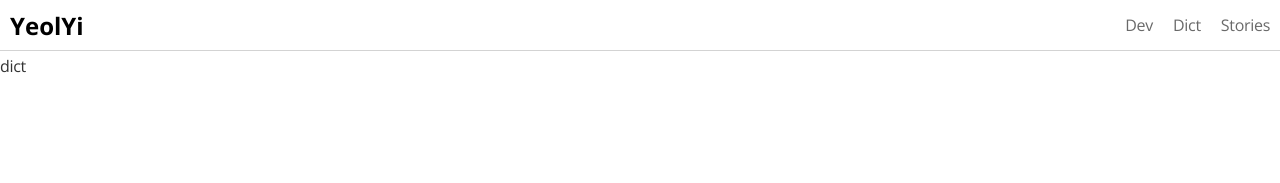
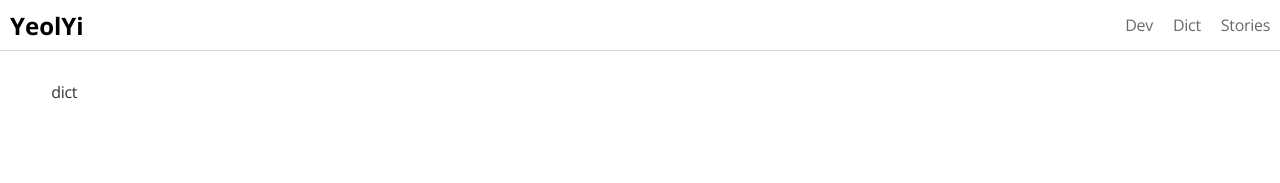
Before and after one commit to Yeolyi/blog, a React (Create React App) app: page /dict in a window 1280 px wide. Shown: the top 183 px of the page. Built offline with nearby package versions, Linux system fonts and the light colour scheme.

Commit message:
Container 추가

```diff
--- a/src/App.js
+++ b/src/App.js
@@ -1,19 +1,22 @@
 import './App.css';
 import Header from './header/NavHeader';
+import Container from './container/Container';
 import { BrowserRouter as Router, Routes, Route } from "react-router-dom"
 import NotFound from './notFound/NotFound';
 
 function App() {
   return (
     <Router>
-      <Header/>
+      <Header />
+      <Container>
         <Routes>
           <Route path="/" element={<p>home</p>} />
           <Route path="/dev" element={<p>dev</p>} />
           <Route path="/dict" element={<p>dict</p>} />
           <Route path="/stories" element={<p>stories</p>} />
-        <Route path="*" element={<NotFound/>} />
+          <Route path="*" element={<NotFound />} />
         </Routes>
+      </Container>
     </Router>
   );
 }
--- /dev/null
+++ b/src/container/Container.css
@@ -0,0 +1,4 @@
+#container {
+    max-width: 600px;
+    padding: 2vw 4vw;
+}
--- /dev/null
+++ b/src/container/Container.js
@@ -0,0 +1,9 @@
+import "./Container.css"
+
+export default function Container({ children }) {
+    return (
+        <div id="container">
+            { children }
+        </div>
+    )
+}
```
Lines whose indentation alone changed are shown as unchanged.
